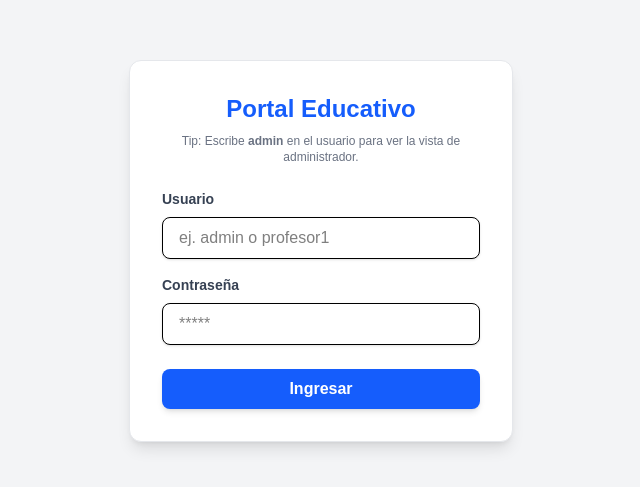
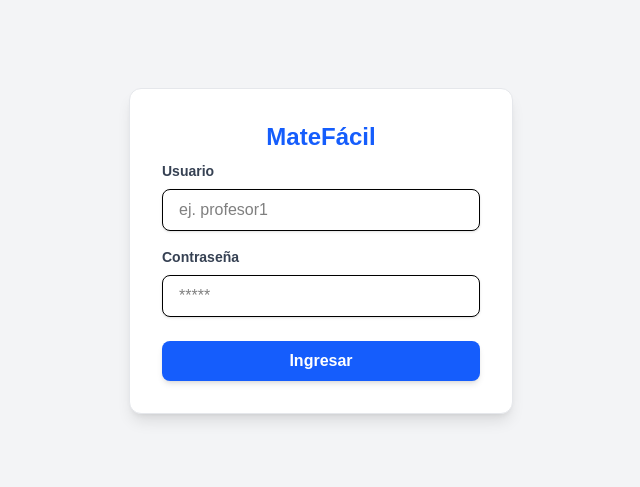
Before and after one commit to DavidVelaz17/MateFacilFront_v1, a Next.js app: page / in a window 1280 px wide. Shown: the part 149-636 px from the top of the page, without its empty margins (319-959 px from the left). Built offline with nearby package versions, Linux system fonts and the light colour scheme.

Commit message:
Added Madefácil name

```diff
--- a/src/app/page.tsx
+++ b/src/app/page.tsx
@@ -19,10 +19,7 @@ export default function Login() {
     return (
         <div className="flex min-h-screen items-center justify-center bg-gray-100">
             <form onSubmit={handleLogin} className="w-96 bg-white p-8 rounded-xl shadow-lg border border-gray-200">
-                <h1 className="text-2xl font-bold mb-2 text-center text-blue-600">Portal Educativo</h1>
-                <p className="text-xs text-center text-gray-500 mb-6">
-                    Tip: Escribe <b>admin</b> en el usuario para ver la vista de administrador.
-                </p>
+                <h1 className="text-2xl font-bold mb-2 text-center text-blue-600">MateFácil</h1>
 
                 <div className="mb-4">
                     <label className="block text-gray-700 text-sm font-bold mb-2">Usuario</label>
@@ -31,7 +28,7 @@ export default function Login() {
                         value={username}
                         onChange={(e) => setUsername(e.target.value)}
                         className="w-full px-4 py-2 border rounded-lg focus:outline-none focus:ring-2 focus:ring-blue-500 text-black bg-white shadow-sm"
-                        placeholder="ej. admin o profesor1"
+                        placeholder="ej. profesor1"
                         required
                     />
                 </div>
```
